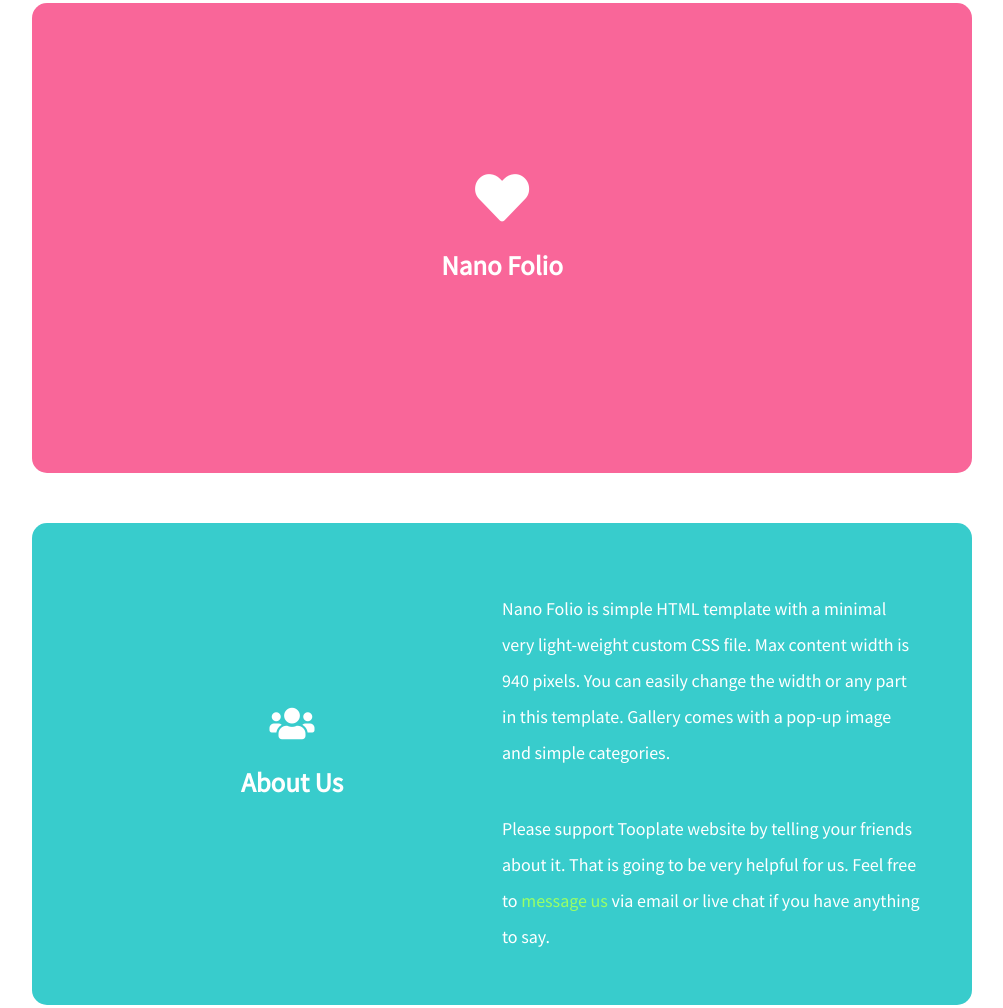
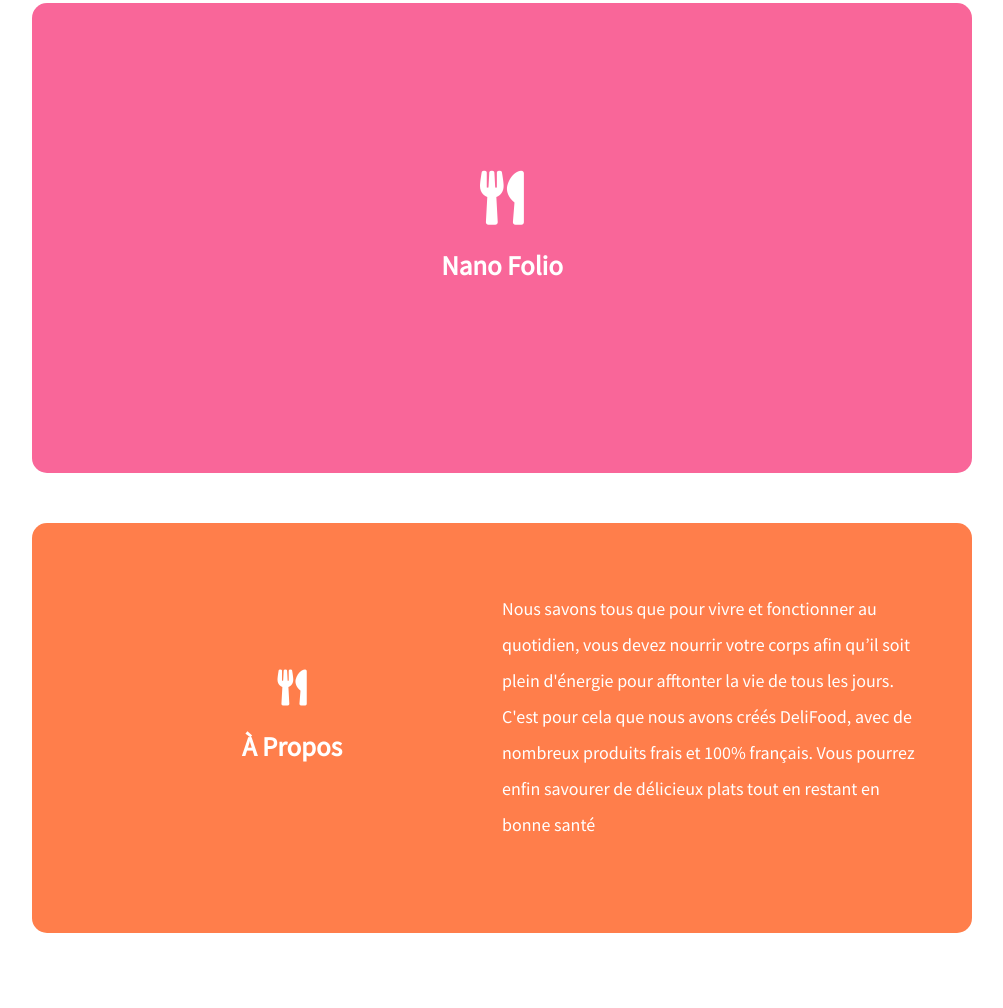
Before and after one commit to sada-diagne/TpEsgiGitHub, a plain HTML site: page index.html in a window 1280 px wide. Shown: the part 57-1065 px from the top of the page, without its empty margins (138-1141 px from the left). Drawn offline with Linux system fonts and the light colour scheme.

Commit message:
Modification de la card à propos

```diff
--- a/css/tooplate-style.css
+++ b/css/tooplate-style.css
@@ -1,9 +1,6 @@
 /*
-
 Tooplate 2122 Nano Folio
-
 https://www.tooplate.com/view/2122-nano-folio
-
 */
 
 html { overflow-x: hidden; }
@@ -214,4 +211,5 @@ address { font-style: normal; }
 .tm-bgcolor-1 { background-color: #F96699; }
 .tm-bgcolor-2 { background-color: #38CCCC; }
 .tm-bgcolor-3 { background-color: #99CCCC; }
+.tm-bgcolor-5 { background-color: #ff7e4b; }
 .tm-border-rounded { border-radius: 15px; }
--- a/index.html
+++ b/index.html
@@ -9,28 +9,24 @@
 	<link href="css/magnific-popup.min.css" rel="stylesheet">
     <link href="css/tooplate-style.css" rel="stylesheet">
 <!--
-
 Tooplate 2122 Nano Folio
-
 https://www.tooplate.com/view/2122-nano-folio
-
 -->
 </head>
 <body>
 	<div class="tm-container-fluid">
 		<section class="tm-site-header tm-flex-center tm-mb-50 tm-bgcolor-1 tm-border-rounded">
-			<i class="fas fa-heart fa-3x"></i>
+			<i class="fas fa-utensils fa-3x"></i>
 			<h1>Nano Folio</h1>
 		</section>
 
-		<section class="tm-about tm-mb-80 tm-p-50 tm-bgcolor-2 tm-border-rounded">
+		<section class="tm-about tm-mb-80 tm-p-50 tm-bgcolor-5 tm-border-rounded">
 			<div class="tm-about-header tm-flex-center">
-				<i class="fas fa-users fa-2x"></i>
-				<h2>About Us</h2>
+				<i class="fas fa-utensils fa-2x"></i>
+				<h2>À Propos</h2>
 			</div>
 			<div class="tm-about-text">
-				<p class="tm-mb-40">Nano Folio is simple HTML template with a minimal very light-weight custom CSS file. Max content width is 940 pixels. You can easily change the width or any part in this template. Gallery comes with a pop-up image and simple categories.</p>
-				<p class="tm-mb-0">Please support Tooplate website by telling your friends about it. That is going to be very helpful for us. Feel free to <a rel="nofollow" href="https://www.tooplate.com/contact" target="_blank">message us</a> via email or live chat if you have anything to say.</p>
+				<p class="tm-mb-40">Nous savons tous que pour vivre et fonctionner au quotidien, vous devez nourrir votre corps afin qu’il soit plein d'énergie pour afftonter la vie de tous les jours. C'est pour cela que nous avons créés DeliFood, avec de nombreux produits frais et 100% français. Vous pourrez enfin savourer de délicieux plats tout en restant en bonne santé</p>
 			</div>
 		</section>
 
```
